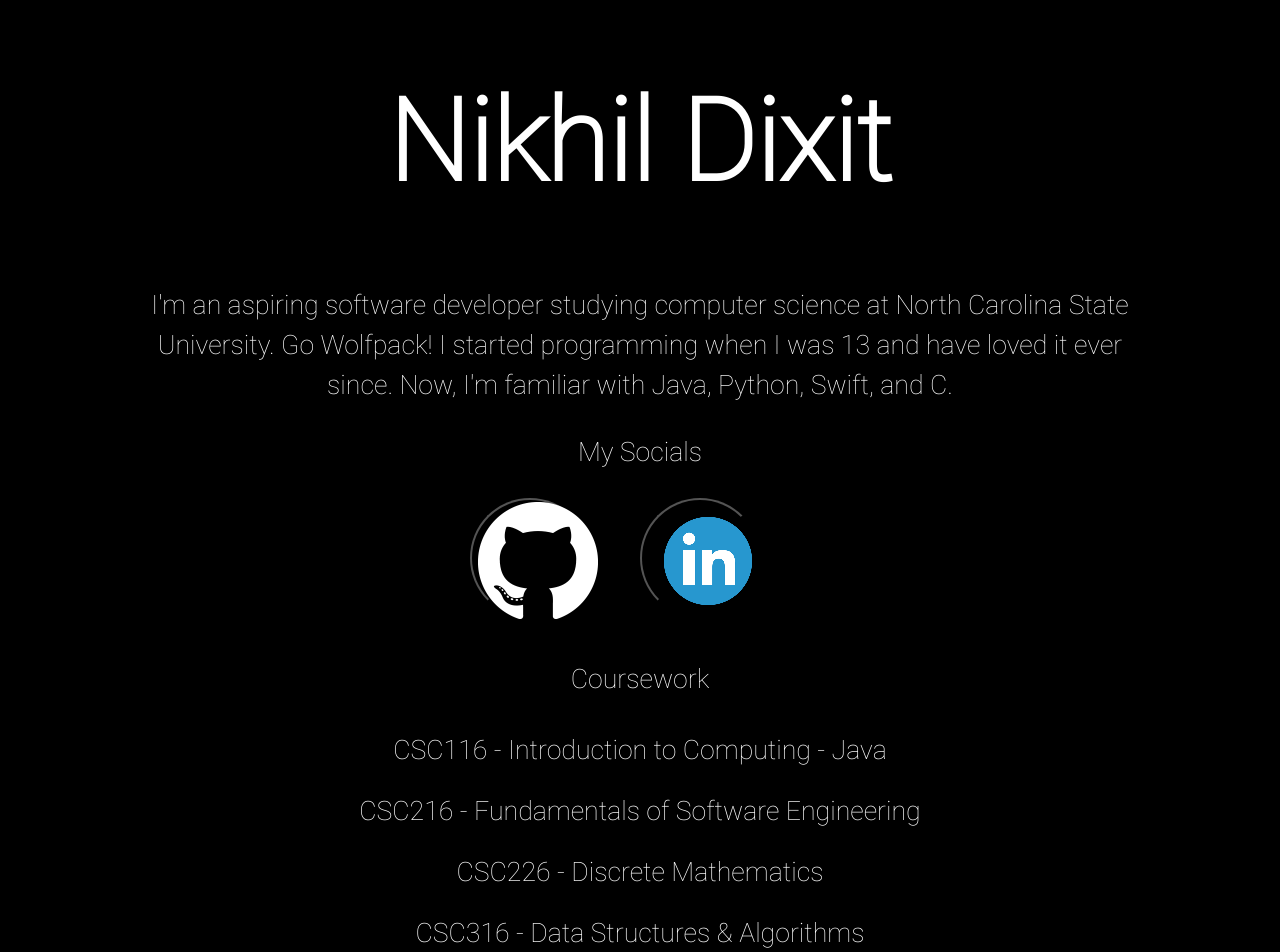
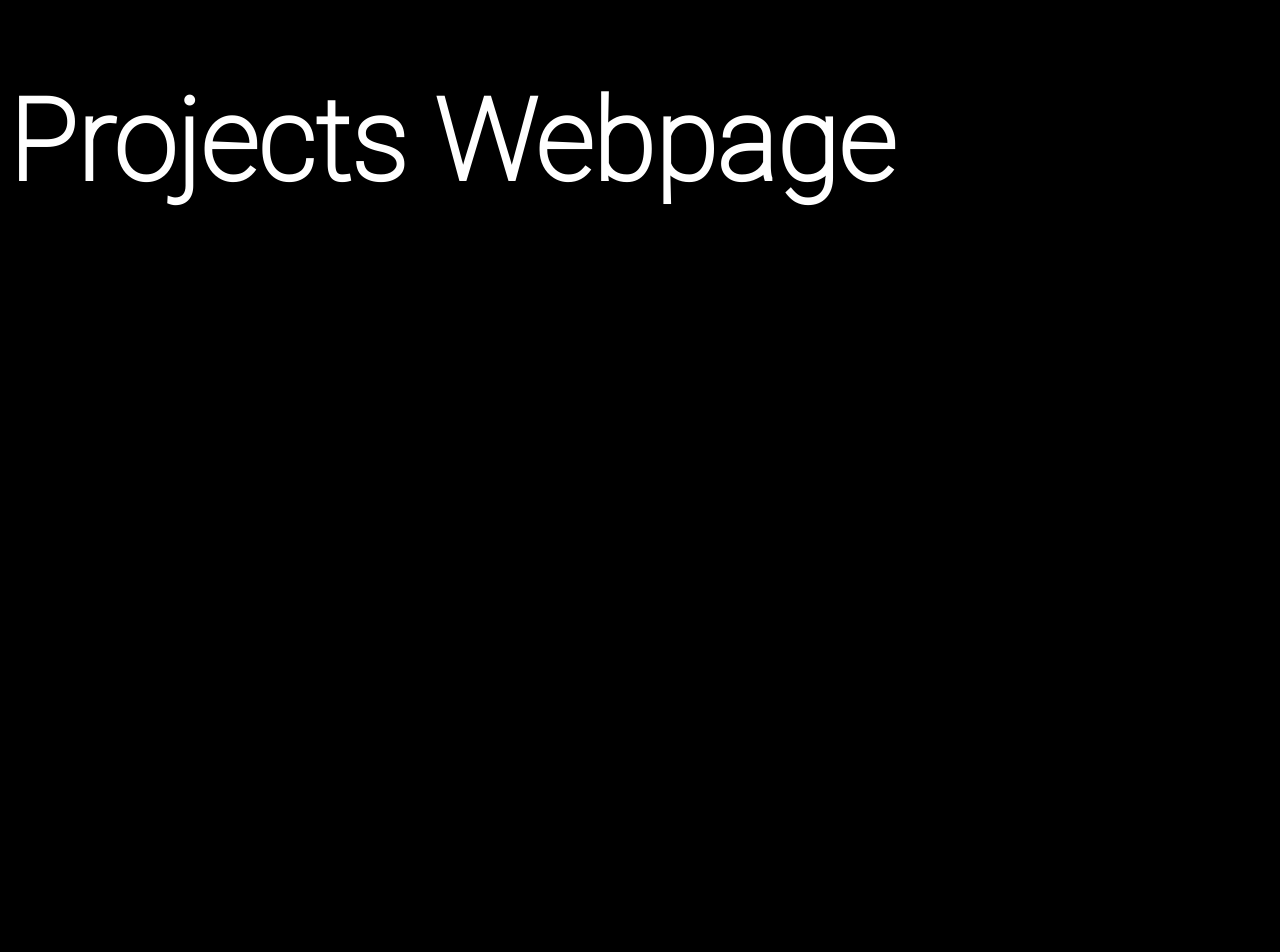
Before and after one commit to nvdixit/Portfolio, a React (Create React App) app in the folder portfolio/: page /Projects in a window 1280 px wide. Shown: the top 952 px of the page. After the commit the page ends 800 px from the top, so only its background shows below. Built offline with nearby package versions, Linux system fonts and the light colour scheme.

Commit message:
Began implementing multiple webpages

```diff
--- a/portfolio/package.json
+++ b/portfolio/package.json
@@ -8,6 +8,7 @@
     "@testing-library/user-event": "^12.8.3",
     "react": "^17.0.2",
     "react-dom": "^17.0.2",
+    "react-router-dom": "^5.2.0",
     "react-scripts": "4.0.3",
     "web-vitals": "^1.1.2"
   },
--- a/portfolio/src/components/App.js
+++ b/portfolio/src/components/App.js
@@ -1,12 +1,29 @@
+import {
+    BrowserRouter as Router,
+    Switch,
+    Route,
+} from "react-router-dom"
+
 import React from 'react'
 import Intro from './Intro'
-
+import Projects from "./Projects"
 
 const App = () => {
     return (
-        <div>
-            <Intro />
-        </div>
+        <Router>
+            <Switch>
+                <Route exact path="/">
+                    <div>
+                        <Intro />
+                    </div>
+                </Route>
+                <Route exact path="/Projects">
+                    <div>
+                        <Projects />
+                    </div>
+                </Route>
+            </Switch>
+        </Router>
     )
 }
 
--- a/portfolio/src/components/Course/Course.css
+++ b/portfolio/src/components/Course/Course.css
@@ -10,9 +10,9 @@
 
 #Course:hover {
     color:lightgreen;
-    height: 300px;
+    /*height: 300px;*/
 }
 
 #InnerText {
-    line-height: 25px;
+    line-height: 35px;
 }
--- a/portfolio/src/components/Course/Course.js
+++ b/portfolio/src/components/Course/Course.js
@@ -1,16 +1,14 @@
 import React from 'react'
 import "./Course.css"
 
-function Course(props) {
+const Course = (props) => {
     return (
         <div id="Course">
             {props.courseName}
 
-            <left>
-                <small>
-                    <li>{props.description}</li>
-                </small>
-            </left>
+            <small><small>
+                <li id="InnerText">{props.description}</li>
+            </small></small>
         </div>
     )
 }
--- a/portfolio/src/components/Intro.js
+++ b/portfolio/src/components/Intro.js
@@ -3,7 +3,7 @@ import ExternalWebpageButton from  "./ExternalWebpageButton/ExternalWebpageButto
 import Course from "./Course/Course"
 
 function Intro() {
-    return (
+  return (
       <main>
         <h1>
           <center>Nikhil Dixit</center>
@@ -12,7 +12,7 @@ function Intro() {
         <p>
             <center>
                 I'm an aspiring software developer studying computer science at North Carolina State University. Go Wolfpack!
-                I started programming when I was 13 and have loved it ever since. Now, I'm familiar with Java, Python, Swift, and C.
+                I started programming when I was 13 and have loved it ever since. Now, I'm familiar with Java, Python, Swift, C++, and C.
             </center>
         </p>
 
@@ -30,7 +30,8 @@ function Intro() {
         <p>
             <center>
                 Coursework <pre />
-                <Course courseName="CSC116 - Introduction to Computing - Java" description={["Learned basics of Java programming language & OOP", "asdfadsf"]}/>
+                <Course courseName="CSC116 - Introduction to Computing - Java" description={["Reviewed basics of Java programming language & OOP",
+                                                                                             "Performed system/unit testing on applications"]}/>
                 <Course courseName="CSC216 - Fundamentals of Software Engineering"/>
                 <Course courseName="CSC226 - Discrete Mathematics"/>
                 <Course courseName="CSC316 - Data Structures & Algorithms"/>
--- /dev/null
+++ b/portfolio/src/components/Projects.js
@@ -0,0 +1,9 @@
+function Projects() {
+    return (
+        <main>
+            <h1>Projects Webpage</h1>
+        </main>
+    )
+}
+
+export default Projects
--- a/portfolio/src/components/WebpageButton/WebpageButton.js
+++ b/portfolio/src/components/WebpageButton/WebpageButton.js
@@ -1,11 +1,14 @@
 import React from 'react'
+import { Link } from 'react-router-dom'
 import "./WebpageButton.css"
 
 function WebpageButton(props) {
     return (
-        <button id="WebpageButton">
-            <h3>{props.title}</h3>
-        </button>
+        <Link to="/Projects">
+            <button id="WebpageButton">
+                <h3>{props.title}</h3>
+            </button>
+        </Link>
     )
 }
 
```
Also changed, not shown: 1 other file (tests, documents, lock files or other folders).
